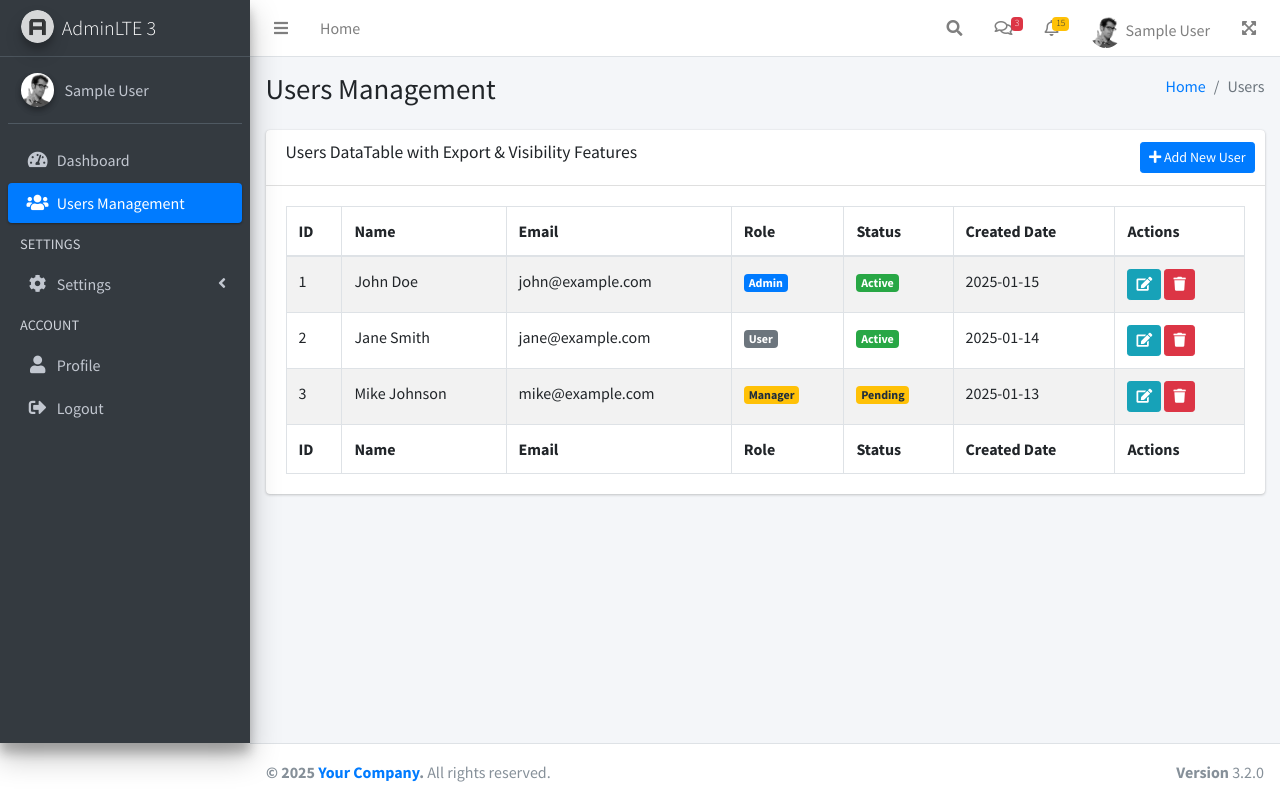
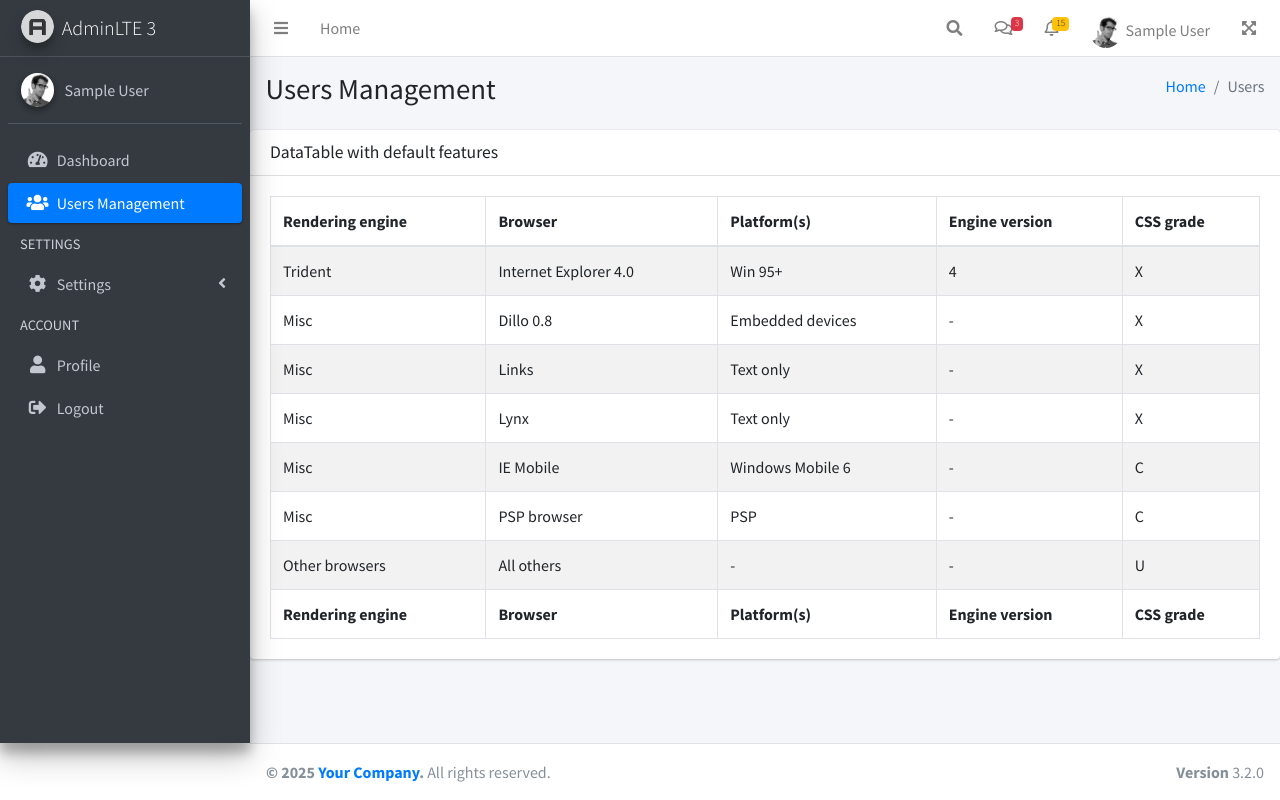
Before and after one commit to MTalha22-exe/hrms, a PHP site: page /users in a window 1280 px wide. Run offline with PHP 8.4, Linux system fonts and the light colour scheme; the visitor is signed in with stand-in values (Sample User, id 1); some libraries are stand-ins or nearby versions.

Commit message:
Working on user management

```diff
--- a/pages/users.php
+++ b/pages/users.php
@@ -22,98 +22,97 @@ $show_navbar = true;
     </div>
   </div>
 
-  <section class="content">
-    <div class="container-fluid">
-      <div class="row">
-        <div class="col-12">
   <div class="card">
       <div class="card-header">
-              <h3 class="card-title">Users DataTable with Export & Visibility Features</h3>
-              <div class="card-tools">
-                <a href="index.php?page=add-user" class="btn btn-primary btn-sm">
-                  <i class="fas fa-plus"></i> Add New User
-                </a>
+        <h3 class="card-title">DataTable with default features</h3>
       </div>
-            </div>
+      <!-- /.card-header -->
       <div class="card-body">
-              <table id="example2" class="table table-bordered table-striped">
+        <table id="example1" class="table table-bordered table-striped">
           <thead>
           <tr>
-                    <th>ID</th>
-                    <th>Name</th>
-                    <th>Email</th>
-                    <th>Role</th>
-                    <th>Status</th>
-                    <th>Created Date</th>
-                    <th>Actions</th>
+            <th>Rendering engine</th>
+            <th>Browser</th>
+            <th>Platform(s)</th>
+            <th>Engine version</th>
+            <th>CSS grade</th>
           </tr>
           </thead>
           <tbody>
           <tr>
-                    <td>1</td>
-                    <td>John Doe</td>
-                    <td>john@example.com</td>
-                    <td><span class="badge badge-primary">Admin</span></td>
-                    <td><span class="badge badge-success">Active</span></td>
-                    <td>2025-01-15</td>
-                    <td>
-                      <a href="index.php?page=edit-user&id=1" class="btn btn-info btn-sm"><i class="fas fa-edit"></i></a>
-                      <a href="#" class="btn btn-danger btn-sm" onclick="deleteUser(1)"><i class="fas fa-trash"></i></a>
+            <td>Trident</td>
+            <td>Internet
+              Explorer 4.0
             </td>
+            <td>Win 95+</td>
+            <td> 4</td>
+            <td>X</td>
           </tr>
           <tr>
-                    <td>2</td>
-                    <td>Jane Smith</td>
-                    <td>jane@example.com</td>
-                    <td><span class="badge badge-secondary">User</span></td>
-                    <td><span class="badge badge-success">Active</span></td>
-                    <td>2025-01-14</td>
-                    <td>
-                      <a href="index.php?page=edit-user&id=2" class="btn btn-info btn-sm"><i class="fas fa-edit"></i></a>
-                      <a href="#" class="btn btn-danger btn-sm" onclick="deleteUser(2)"><i class="fas fa-trash"></i></a>
-                    </td>
+            <td>Misc</td>
+            <td>Dillo 0.8</td>
+            <td>Embedded devices</td>
+            <td>-</td>
+            <td>X</td>
           </tr>
           <tr>
-                    <td>3</td>
-                    <td>Mike Johnson</td>
-                    <td>mike@example.com</td>
-                    <td><span class="badge badge-warning">Manager</span></td>
-                    <td><span class="badge badge-warning">Pending</span></td>
-                    <td>2025-01-13</td>
-                    <td>
-                      <a href="index.php?page=edit-user&id=3" class="btn btn-info btn-sm"><i class="fas fa-edit"></i></a>
-                      <a href="#" class="btn btn-danger btn-sm" onclick="deleteUser(3)"><i class="fas fa-trash"></i></a>
-                    </td>
+            <td>Misc</td>
+            <td>Links</td>
+            <td>Text only</td>
+            <td>-</td>
+            <td>X</td>
+          </tr>
+          <tr>
+            <td>Misc</td>
+            <td>Lynx</td>
+            <td>Text only</td>
+            <td>-</td>
+            <td>X</td>
+          </tr>
+          <tr>
+            <td>Misc</td>
+            <td>IE Mobile</td>
+            <td>Windows Mobile 6</td>
+            <td>-</td>
+            <td>C</td>
+          </tr>
+          <tr>
+            <td>Misc</td>
+            <td>PSP browser</td>
+            <td>PSP</td>
+            <td>-</td>
+            <td>C</td>
+          </tr>
+          <tr>
+            <td>Other browsers</td>
+            <td>All others</td>
+            <td>-</td>
+            <td>-</td>
+            <td>U</td>
           </tr>
           </tbody>
           <tfoot>
           <tr>
-                    <th>ID</th>
-                    <th>Name</th>
-                    <th>Email</th>
-                    <th>Role</th>
-                    <th>Status</th>
-                    <th>Created Date</th>
-                    <th>Actions</th>
+            <th>Rendering engine</th>
+            <th>Browser</th>
+            <th>Platform(s)</th>
+            <th>Engine version</th>
+            <th>CSS grade</th>
           </tr>
           </tfoot>
         </table>
       </div>
+      <!-- /.card-body -->
   </div>
-        </div>
-      </div>
-    </div>
-  </section>
+  <!-- /.card -->
 </div>
 
 <script>
   $(function () {
-    $("#example2").DataTable({
-      "responsive": true,
-      "lengthChange": false,
-      "autoWidth": false,
+    $("#example1").DataTable({
+      "responsive": true, "lengthChange": false, "autoWidth": false,
       "buttons": ["copy", "csv", "excel", "pdf", "print", "colvis"]
-    }).buttons().container().appendTo('#example2_wrapper .col-md-6:eq(0)');
+    }).buttons().container().appendTo('#example1_wrapper .col-md-6:eq(0)');
   });
 
   function deleteUser(userId) {
```
Also changed, not shown: other parts of pages/users.php (+38 -0 lines). Lines whose indentation alone changed are shown as unchanged.
